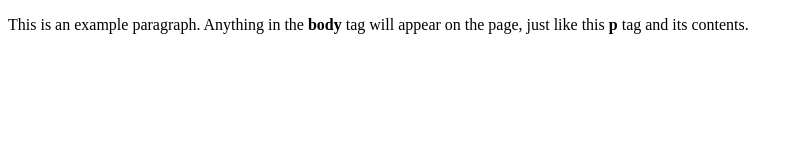
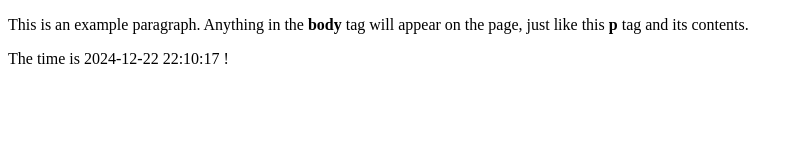
Before and after one commit to My-Digital-School-by-PapIT/frontend-JS, a plain HTML site: page index.html in a window 1280 px wide. Shown: the whole page, without its empty margins (0-800 px from the left). Drawn offline with Linux system fonts and the light colour scheme.

Commit message:
Généralité

```diff
--- a/index.html
+++ b/index.html
@@ -7,4 +7,30 @@
 <p>This is an example paragraph. Anything in the <strong>body</strong> tag will appear on the page, just like this
     <strong>p</strong> tag and its contents.</p>
 </body>
+<script>
+    /***************************************************************************
+     * This function returns the current date and time in the following format:
+     * YYYY-MM-DD HH:MM:SS
+     *
+     * @returns {string} The formatted date and time
+     * */
+    function getFormattedDate() {
+        const date = new Date();
+        const str = date.getFullYear() + "-" + (date.getMonth() + 1) + "-" + date.getDate() + " " + date.getHours() + ":" + date.getMinutes() + ":" + date.getSeconds();
+        return str;
+    }
+
+    // Create a <p> tag
+    const p = document.createElement("p");
+    const timeParagraphId = "time-paragraph";
+    p.innerText = `The time is ${getFormattedDate()} !`;
+    p.id = timeParagraphId;
+    // Add a <p> at the end of the body
+    document.body.appendChild(p);
+    // Every 1 second, update the time in the <p> tag
+    setInterval(() => {
+        var p = document.getElementById(timeParagraphId);
+        p.innerText = `The time is ${getFormattedDate()} !`;
+    }, 1000);
+</script>
 </html>
```
Also changed, not shown: doc/image/mds-logo.jpg, doc/image/question-mark.jpg (added), doc/image/web-dynamic-backend.jpg (added), doc/image/web-dynamic.jpeg (added), doc/image/web-stakeholders.drawio.jpg, doc/image/web-static.jpg, 3 other files.
